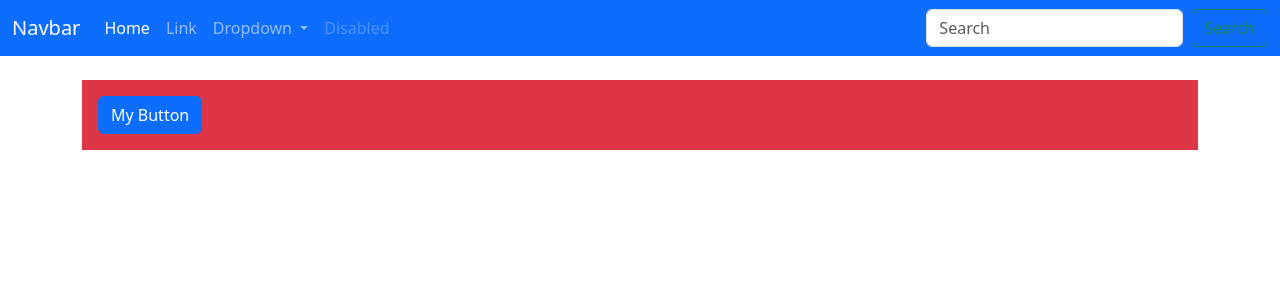
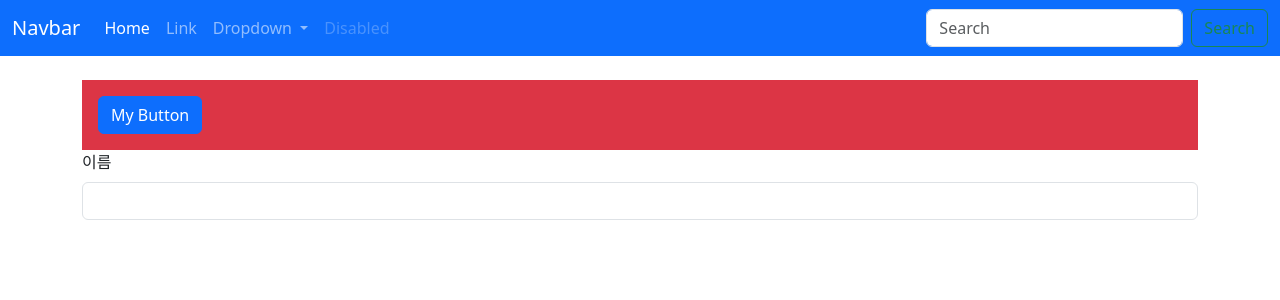
Before and after one commit to inpa12/learn-vue, a Vue app: page / in a window 1280 px wide. Shown: the top 300 px of the page. Built offline with nearby package versions, Linux system fonts and the light colour scheme.

Commit message:
202502-4

```diff
--- a/src/components/LabelInput.vue
+++ b/src/components/LabelInput.vue
@@ -1,11 +1,8 @@
 <template>
-    <label class="child-class" style="border: 1px solid black" id="child-id">
+    <label class="form-label" id="child-id">
         {{ label }}
-        <!-- v-model="username" -->
-        <input type="text" v-model="value" />
-        <!-- :value="modelValue"
-            @input="(event) => $emit('update:modelValue', event.target.value)" -->
     </label>
+    <input type="text" v-bind="$attrs" class="form-control" v-model="value" />
 </template>
 
 <script>
--- a/src/components/MyButton.vue
+++ b/src/components/MyButton.vue
@@ -1,15 +1,22 @@
 <template>
     <div class="p-3 bg-danger">
-        <button class="btn btn-primary" type="button" v-bind="$attrs">My Button</button>
+        <!-- v-bind="$attrs" -->
+        <button class="btn btn-primary" type="button" @click="sayHello">My Button</button>
     </div>
 </template>
 
 <script>
 export default {
-    inheritAttrs: false,
-    setup(props, context) {
-        console.log('context.attrs: ', context.attrs)
-        return {}
+    // inheritAttrs: false,
+    emits: ['click'],
+    setup(props, { emit }) {
+        // console.log('context.attrs: ', context.attrs)
+        const sayHello = () => {
+            emit('click')
+        }
+        return {
+            sayHello,
+        }
     },
 }
 </script>
--- a/src/components/TheView.vue
+++ b/src/components/TheView.vue
@@ -2,15 +2,19 @@
     <main>
         <div class="container py-4">
             <MyButton class="my-button" id="my-button" @click="sayHello"></MyButton>
+            <LabelInput label="이름" data-id="id입니다."></LabelInput>
         </div>
     </main>
 </template>
 
 <script>
 import MyButton from './MyButton.vue'
+import LabelInput from './LabelInput.vue'
+
 export default {
     components: {
         MyButton,
+        LabelInput,
     },
     setup() {
         const sayHello = () => {
```
